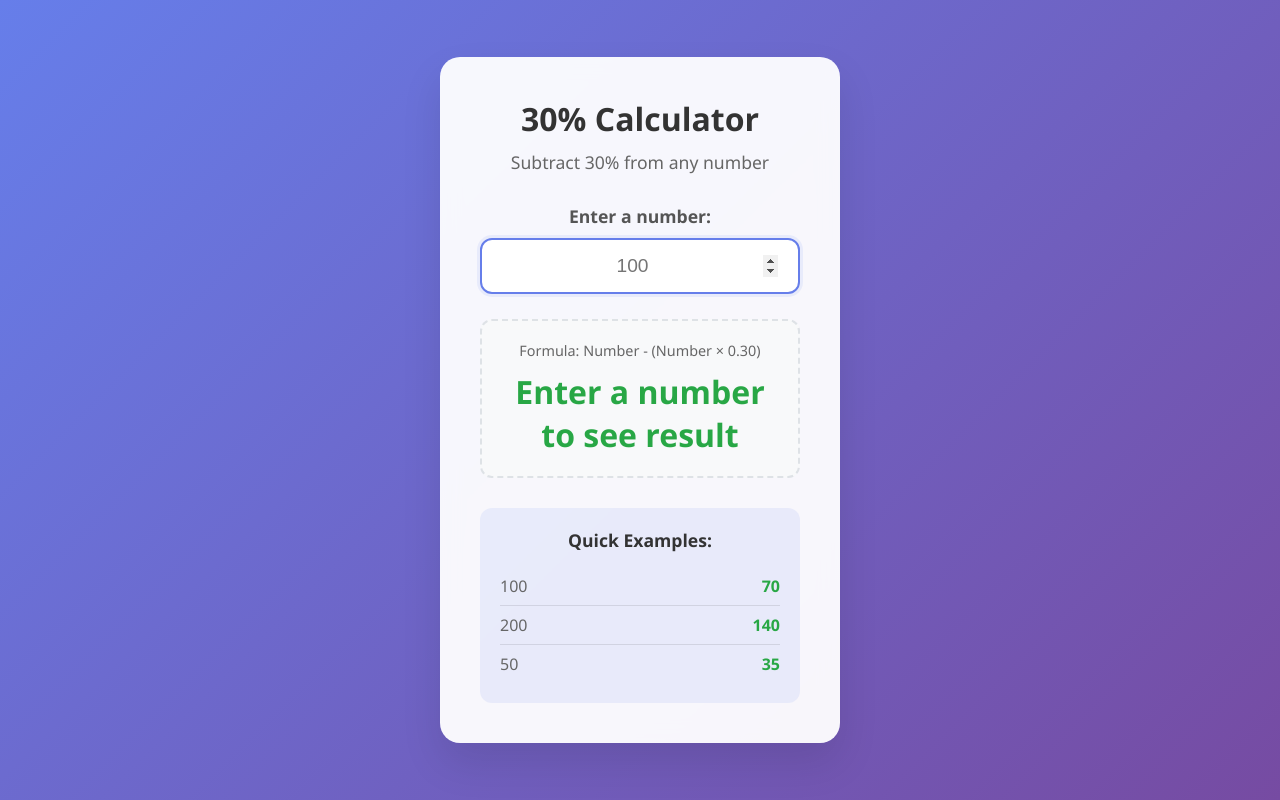
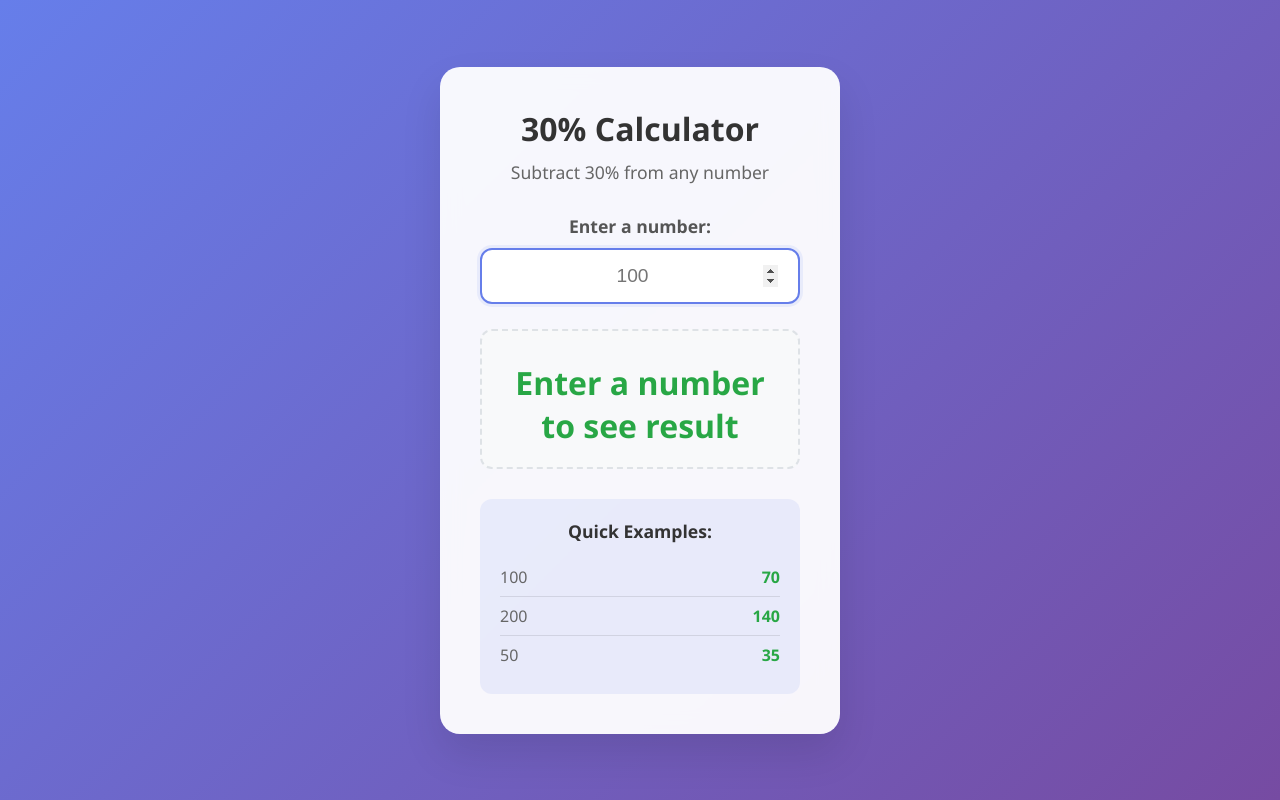
Before and after one commit to DownloadPerm/roblox-calculator, a plain HTML site: page index.html in a window 1280 px wide. Drawn offline with Linux system fonts and the light colour scheme.

Commit message:
Update index.html

```diff
--- a/index.html
+++ b/index.html
@@ -161,7 +161,6 @@
         </div>
 
         <div class="calculation">
-            <div class="formula">Formula: Number - (Number × 0.30)</div>
             <div class="result" id="result">Enter a number to see result</div>
         </div>
 
```
